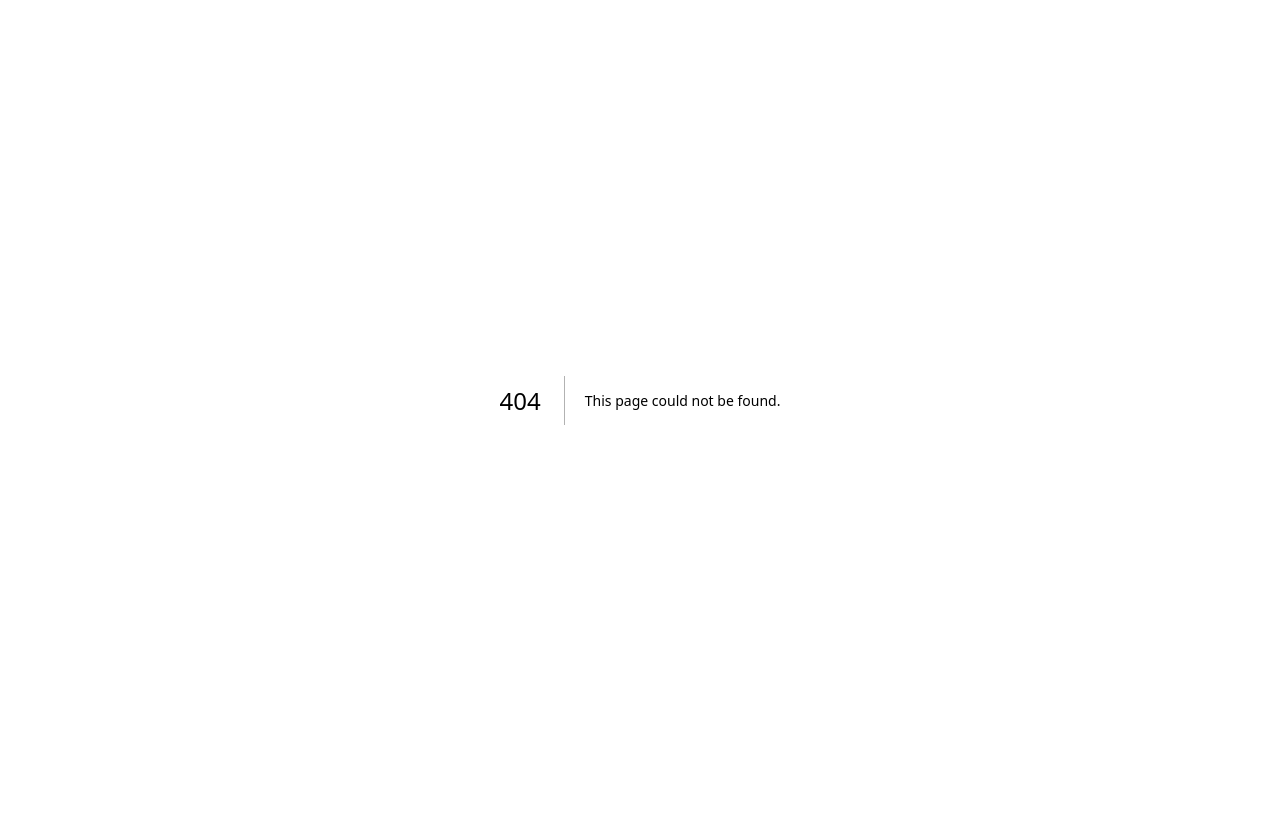
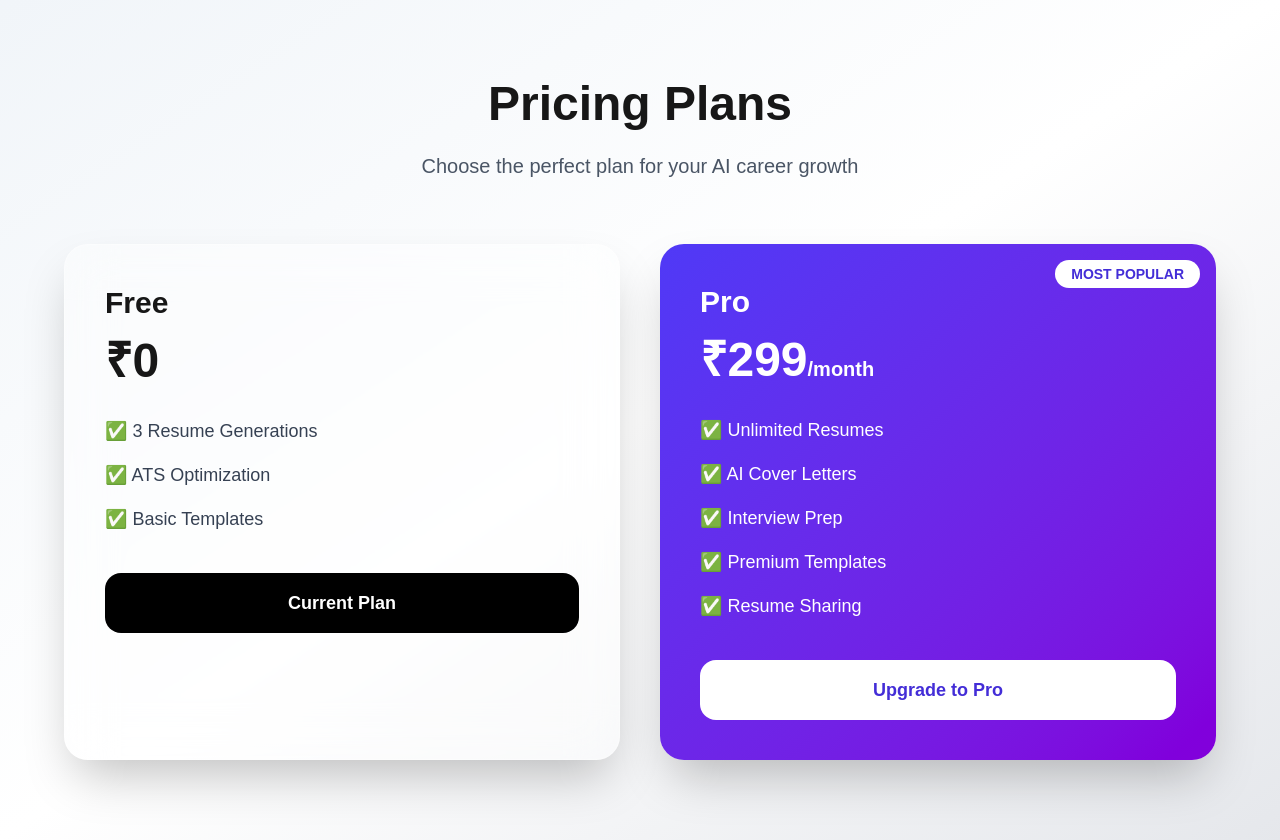
Before and after one commit to prateekpalsingh393/ai-resume-builder, a Next.js app: page /pricing in a window 1280 px wide. Before the commit this address had no page. Before the commit the page ends 800 px from the top, so only its background shows below. Built offline with nearby package versions, Linux system fonts and the light colour scheme.

Commit message:
Added interview prep, sharing and UI improvements

```diff
--- a/app/layout.tsx
+++ b/app/layout.tsx
@@ -33,6 +33,7 @@ export default function RootLayout({
 
       <html
         lang="en"
+        suppressHydrationWarning
         className={`
           ${geistSans.variable}
           ${geistMono.variable}
--- /dev/null
+++ b/app/pricing/page.tsx
@@ -0,0 +1,209 @@
+export default function PricingPage() {
+
+  return (
+
+    <main
+      className="
+        min-h-screen
+        bg-gradient-to-br
+        from-slate-100
+        via-white
+        to-gray-200
+        py-20
+        px-6
+      "
+    >
+
+      <div className="max-w-6xl mx-auto">
+
+        <h1
+          className="
+            text-5xl
+            font-extrabold
+            text-center
+            mb-6
+          "
+        >
+          Pricing Plans
+        </h1>
+
+        <p
+          className="
+            text-center
+            text-gray-600
+            text-xl
+            mb-16
+          "
+        >
+          Choose the perfect plan
+          for your AI career growth
+        </p>
+
+        <div
+          className="
+            grid
+            md:grid-cols-2
+            gap-10
+          "
+        >
+
+          {/* FREE PLAN */}
+          <div
+            className="
+              bg-white/40
+              backdrop-blur-xl
+              border
+              border-white/30
+              rounded-3xl
+              shadow-2xl
+              p-10
+            "
+          >
+
+            <h2
+              className="
+                text-3xl
+                font-bold
+                mb-4
+              "
+            >
+              Free
+            </h2>
+
+            <div
+              className="
+                text-5xl
+                font-extrabold
+                mb-8
+              "
+            >
+              ₹0
+            </div>
+
+            <ul
+              className="
+                space-y-4
+                text-lg
+                text-gray-700
+                mb-10
+              "
+            >
+
+              <li>✅ 3 Resume Generations</li>
+              <li>✅ ATS Optimization</li>
+              <li>✅ Basic Templates</li>
+
+            </ul>
+
+            <button
+              className="
+                w-full
+                bg-black
+                text-white
+                py-4
+                rounded-2xl
+                font-semibold
+                text-lg
+              "
+            >
+              Current Plan
+            </button>
+
+          </div>
+
+          {/* PRO PLAN */}
+          <div
+            className="
+              bg-gradient-to-br
+              from-indigo-600
+              to-purple-700
+              text-white
+              rounded-3xl
+              shadow-2xl
+              p-10
+              relative
+              overflow-hidden
+            "
+          >
+
+            <div
+              className="
+                absolute
+                top-4
+                right-4
+                bg-white
+                text-indigo-700
+                px-4
+                py-1
+                rounded-full
+                text-sm
+                font-bold
+              "
+            >
+              MOST POPULAR
+            </div>
+
+            <h2
+              className="
+                text-3xl
+                font-bold
+                mb-4
+              "
+            >
+              Pro
+            </h2>
+
+            <div
+              className="
+                text-5xl
+                font-extrabold
+                mb-8
+              "
+            >
+              ₹299
+              <span className="text-xl">
+                /month
+              </span>
+            </div>
+
+            <ul
+              className="
+                space-y-4
+                text-lg
+                mb-10
+              "
+            >
+
+              <li>✅ Unlimited Resumes</li>
+              <li>✅ AI Cover Letters</li>
+              <li>✅ Interview Prep</li>
+              <li>✅ Premium Templates</li>
+              <li>✅ Resume Sharing</li>
+
+            </ul>
+
+            <button
+              className="
+                w-full
+                bg-white
+                text-indigo-700
+                py-4
+                rounded-2xl
+                font-bold
+                text-lg
+                hover:scale-105
+                transition
+              "
+            >
+              Upgrade to Pro
+            </button>
+
+          </div>
+
+        </div>
+
+      </div>
+
+    </main>
+  )
+}
```
